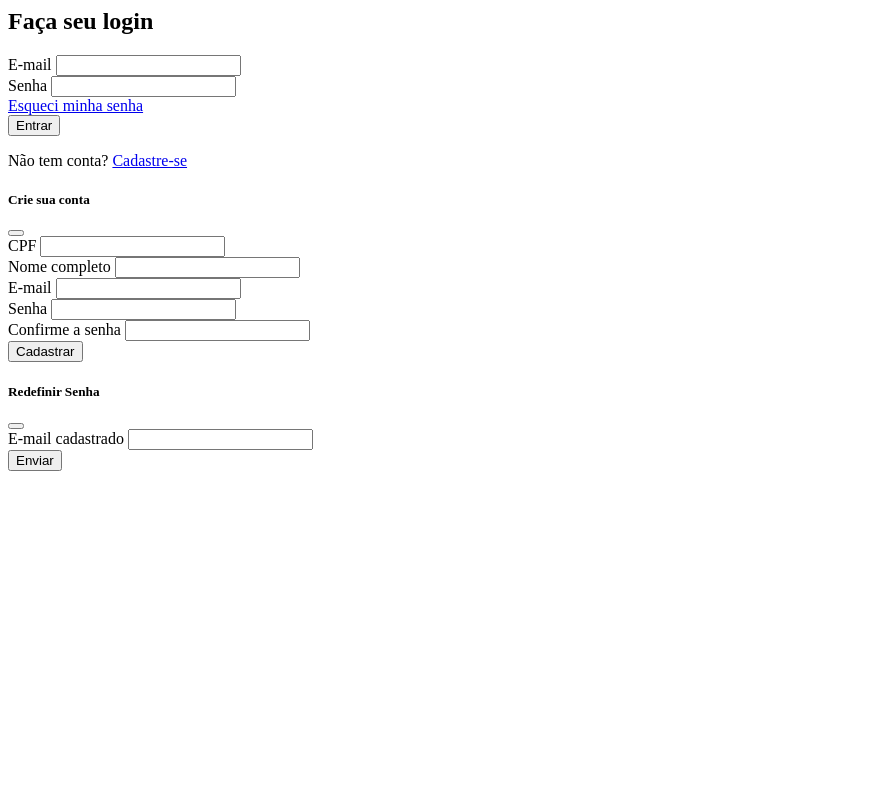
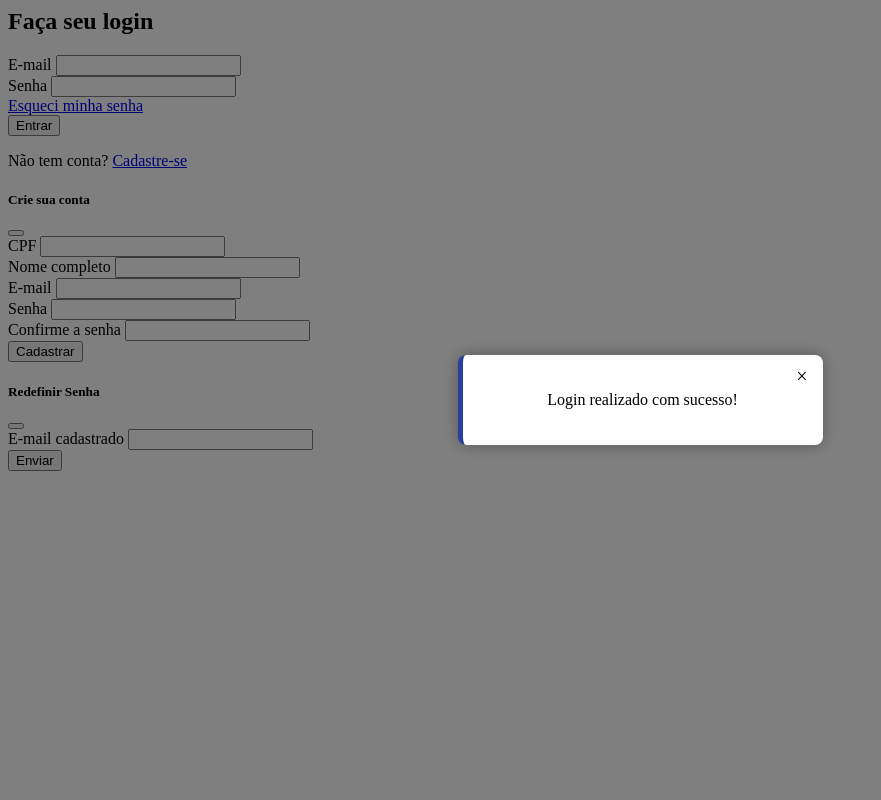
Before and after one commit to GabDLima/ECOAGUA, a PHP site: page /login in a window 1280 px wide. Shown: the whole page, without its empty margins (0-881 px from the left). Run offline with PHP 8.4, Linux system fonts and the light colour scheme.

Commit message:
Popup de senha ou email incorreto

```diff
--- a/App/Controller/UsuarioController.php
+++ b/App/Controller/UsuarioController.php
@@ -81,6 +81,8 @@ class UsuarioController extends Action{
             //alert('Mensagem aqui');
             //$link = "/";
             //echo "<script>alert('Email ou senha incorreta.'); location.href='{$link}';</script>";
+            session_start();
+            $_SESSION['mensagem_login_incorreto'] = 1;
             header('Location: /');
         }
 
--- a/App/View/site/dashboard.php
+++ b/App/View/site/dashboard.php
@@ -28,6 +28,7 @@
             animation: pulse-glow 2s infinite;
         }
     </style>
+
 <body class="bg-gray-50">
   <div id="main-content" class="flex-1 pt-16 transition-[margin] duration-300">
     <main class="px-6 py-4">
--- a/App/View/site/login.php
+++ b/App/View/site/login.php
@@ -1,5 +1,23 @@
+<?php
+$mensagem = "Operação concluída com sucesso!";
+?>
+
 <body>
+<?php
+session_start();
+//echo $_SESSION['mensagem_login_incorreto'];
+//exit;
+if(isset($_SESSION['mensagem_login_incorreto'])){
+  if($_SESSION['mensagem_login_incorreto'] == 1){
+    mostrarPopup("E-mail ou senha incorretos!");
+    $_SESSION['mensagem_login_incorreto'] = 0;
+  }
+}
+else{
+  mostrarPopup("Login realizado com sucesso!");
+}
 
+?>
   <div class="d-flex justify-content-center align-items-center min-vh-100 px-3">
     <div class="card login-card shadow-lg">
       <div class="card-body">
@@ -84,7 +102,6 @@
       </div>
     </div>
   </div>
-
   <!-- Bootstrap Bundle -->
   <script src="https://cdn.jsdelivr.net/npm/bootstrap@5.3.3/dist/js/bootstrap.bundle.min.js"></script>
   <!--<script>
@@ -147,3 +164,73 @@
   </script>-->
 
 </body>
+
+<?php
+function mostrarPopup($mensagem, $tipo = "sucesso") {
+    // Escapa o conteúdo para evitar problemas de segurança
+    $mensagem = htmlspecialchars($mensagem, ENT_QUOTES, 'UTF-8');
+    $tipo = ($tipo === "erro") ? "erro" : "sucesso";
+
+    echo <<<HTML
+    <div id="popupMensagem" class="popup $tipo">
+        <div class="popup-conteudo">
+            <span id="fecharPopup" class="fechar">&times;</span>
+            <p>$mensagem</p>
+        </div>
+    </div>
+
+    <style>
+    .popup {
+        position: fixed;
+        top: 0;
+        left: 0;
+        width: 100%;
+        height: 100%;
+        background-color: rgba(0,0,0,0.5);
+        display: flex;
+        align-items: center;
+        justify-content: center;
+        z-index: 9999;
+    }
+    .popup-conteudo {
+        background-color: #fff;
+        padding: 20px 30px;
+        border-radius: 8px;
+        text-align: center;
+        min-width: 300px;
+        max-width: 90%;
+        box-shadow: 0 0 15px rgba(0,0,0,0.3);
+        position: relative;
+    }
+    .fechar {
+        position: absolute;
+        top: 10px;
+        right: 15px;
+        font-size: 20px;
+        cursor: pointer;
+    }
+    .popup.sucesso .popup-conteudo {
+        border-left: 5px solid #2b3f9bff;
+    }
+    .popup.erro .popup-conteudo {
+        border-left: 5px solid #dc3545;
+    }
+    </style>
+
+    <script>
+    document.addEventListener("DOMContentLoaded", function() {
+        var popup = document.getElementById("popupMensagem");
+        if (popup) {
+            var fechar = document.getElementById("fecharPopup");
+            fechar.onclick = function() {
+                popup.style.display = "none";
+            }
+            setTimeout(function() {
+                popup.style.display = "none";
+            }, 10000);
+        }
+    });
+    </script>
+HTML;
+}
+?>
```
